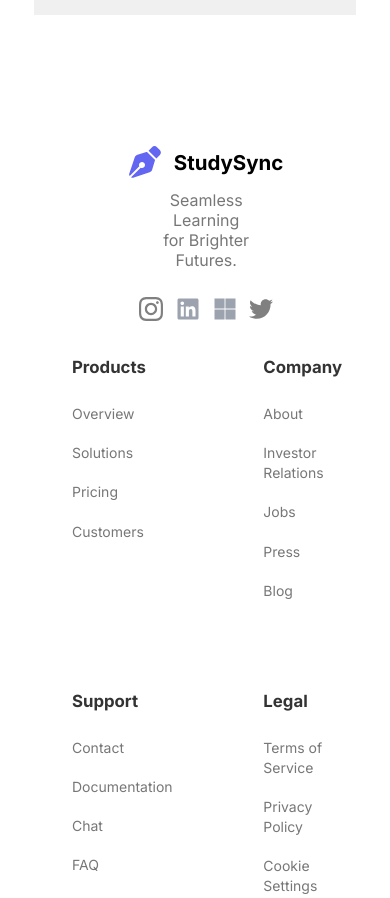
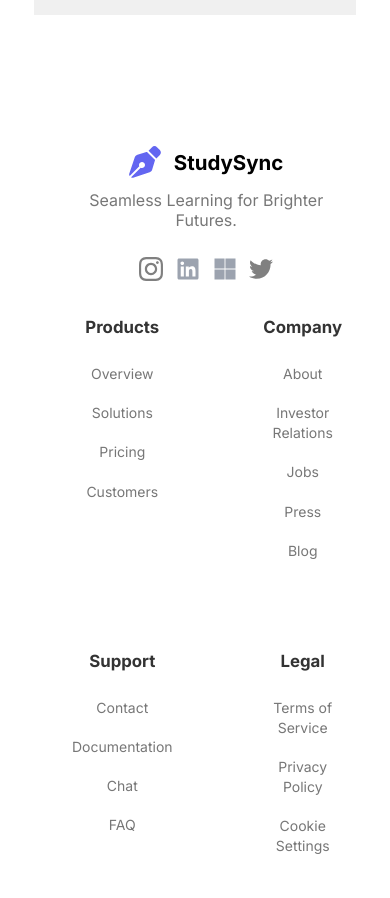
Before and after one commit to sandipto729/StudySync, a plain HTML site: page index.html in a window 390 px wide. Shown: the part 4620-5518 px from the top of the page. Drawn offline with Linux system fonts and the light colour scheme.

Commit message:
Update style.css

```diff
--- a/style.css
+++ b/style.css
@@ -721,6 +721,7 @@ testimonial-desc{
   display: flex;
   flex-direction: column;
   gap: 1.65rem;
+
 }
 
 .logo-svg{
@@ -798,14 +799,22 @@ ul{
     margin-top: 3rem;
   }
   .footer{
-
+      text-align: center;
       flex-direction: column;
       align-items: center;
+      justify-content: center;
   }
   .footer-top{
-      padding-left: 10rem;
+      width: 100%;
+      display: flex;
+      flex-direction: column;
+      align-items: center;
+      justify-content: center;
+       gap: 1.65rem;
+      /*padding-left: 10rem; */
   }
   .footer-grid{
+    width: 100%;
       align-self: center;
       justify-content: space-evenly;
   }
@@ -815,12 +824,17 @@ ul{
 }
 
 @media screen and (max-width:850px) {
+  .footer{
+    text-align: center;
+}
   .footer-top{
+    width: 100%;
+  display: flex;
+  flex-direction: column;
+  align-items: center;
+  justify-content: center;
+  gap: 1.65rem;
       padding-left: 1rem;
-      display: flex;
-      flex-direction: column;
-      align-items: center;
-      text-align: center;
   }
   .footer-grid{
      display: grid;
```
